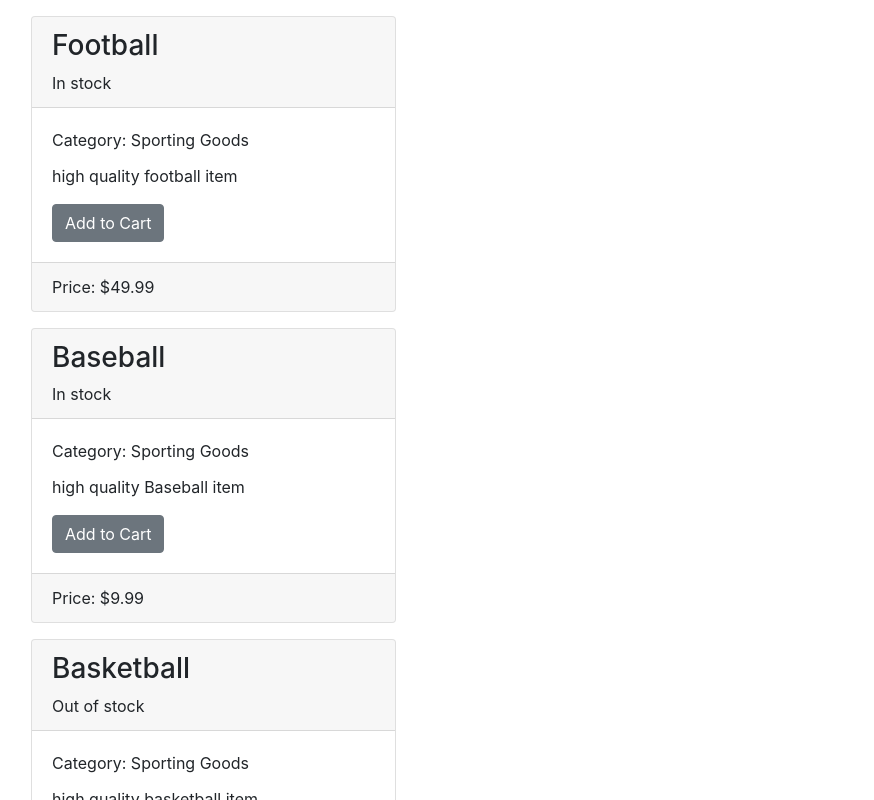
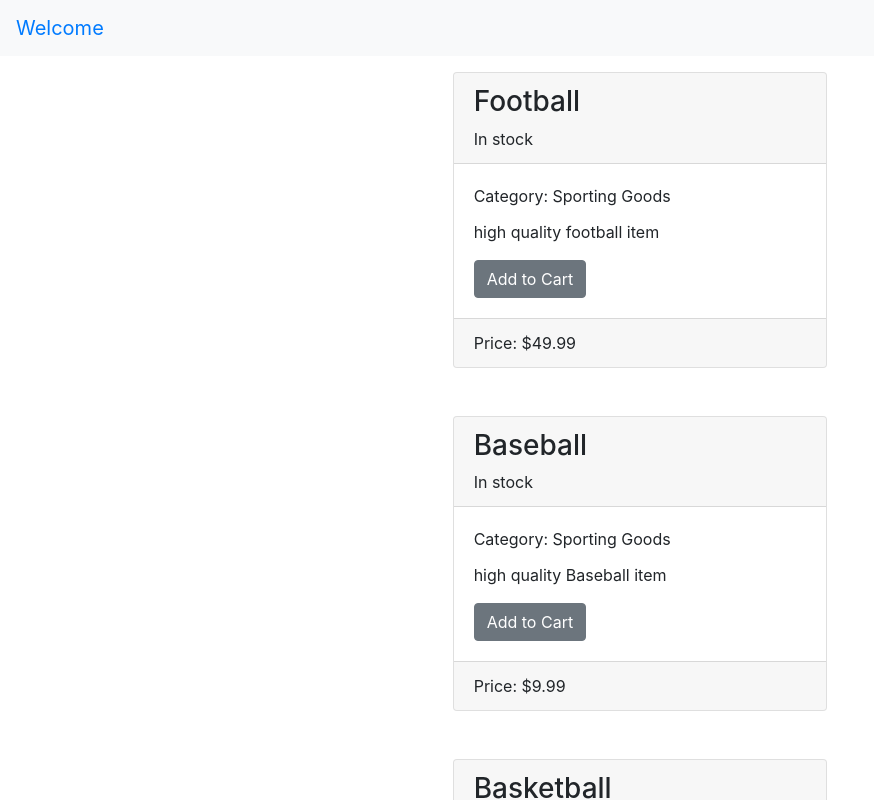
Before and after one commit to suraj32/training_app, a React (Create React App) app: page /dashboard in a window 1280 px wide. Shown: the top 800 px of the page, without its empty margins (0-874 px from the left). Built offline with nearby package versions, Linux system fonts and the light colour scheme.

Commit message:
Used user details in products container

```diff
--- a/package.json
+++ b/package.json
@@ -11,9 +11,11 @@
     "prop-types": "^15.7.2",
     "react": "^16.13.1",
     "react-dom": "^16.13.1",
+    "react-redux": "^7.2.1",
     "react-router-dom": "^5.2.0",
     "react-scripts": "3.4.2",
     "reactstrap": "^8.5.1",
+    "redux": "^4.0.5",
     "yup": "^0.29.3"
   },
   "scripts": {
--- /dev/null
+++ b/src/components/Layout/TopNav.js
@@ -0,0 +1,12 @@
+import React from 'react';
+import { Navbar, NavbarBrand } from 'reactstrap';
+
+const TopNav = (props) => {
+  return (
+    <Navbar color='light' expand='md'>
+      <NavbarBrand>Welcome {props.userDetails.full_name}</NavbarBrand>
+    </Navbar>
+  );
+};
+
+export default TopNav;
--- a/src/components/ProductList.js
+++ b/src/components/ProductList.js
@@ -1,13 +1,25 @@
 import React from "react";
 import products from "../productList";
 import ProductCard from "./ProductCard";
+import TopNav from "./Layout/TopNav";
+import { useSelector } from "react-redux";
+import { Row, Col } from "reactstrap";
 
-const productList = () => {
+const ProductList = (props) => {
+  const { userDetails } = useSelector(state => state);
+
   return (
-    <div className="col-4">
-      {products.map(product => <ProductCard product={product}/>)}
-    </div>
+    <>
+      <TopNav userDetails={userDetails}/>
+      {products.map((product) => (
+        <Row className="mb-3">
+          <Col md={{size: 4, offset: 4}}>
+            <ProductCard product={product}/>
+          </Col>
+        </Row>
+      ))}
+    </>
   );
 };
 
-export default productList;
+export default ProductList;
--- a/src/containers/LoginContainer.js
+++ b/src/containers/LoginContainer.js
@@ -7,12 +7,17 @@ import { loginDetailsReducer, initialState } from "../reducers/loginDetailsReduc
 import { LOGIN_REDUCER } from "../shared/actionConstants";
 import DashboardContainer from "./DashboardContainer";
 import {Redirect} from "react-router-dom";
+import { useSelector, useDispatch } from "react-redux";
 
 const LoginContainer = () => {
 
-  const [loginDetails, dispatch] = useReducer(loginDetailsReducer, initialState);
+  const dispatch = useDispatch();
+  const result = useSelector(state => state);
 
-  const { userDetails } = loginDetails;
+  // const [loginDetails, dispatch] = useReducer(loginDetailsReducer, initialState);
+
+  const { email, password, emailErrorText, passwordErrorText, userDetails  } = result;
+  const loginDetails = { email, password, emailErrorText, passwordErrorText  };
 
   let schema = yup.object().shape({
     email: yup.string().email().required(),
--- a/src/index.js
+++ b/src/index.js
@@ -5,10 +5,18 @@ import App from './App';
 import * as serviceWorker from './serviceWorker';
 import 'bootstrap/dist/css/bootstrap.min.css';
 import Routes from "./routes/Routes";
+import { createStore, combineReducers } from 'redux';
+import { loginDetailsReducer } from './reducers/loginDetailsReducer';
+import { Provider } from 'react-redux';
+import projectsReducer from './reducers/projectsReducer'
+
+const store = createStore(loginDetailsReducer);
 
 ReactDOM.render(
   <React.StrictMode>
-    <Routes />
+    <Provider store={store}>
+      <Routes />
+    </Provider>
   </React.StrictMode>,
   document.getElementById('root')
 );
--- /dev/null
+++ b/src/reducers/projectsReducer.js
@@ -0,0 +1,16 @@
+import { PROJECT_REDUCER } from "../shared/actionConstants";
+
+const initialState = {
+  projects: [],
+};
+
+const projectsReducer = (state = initialState, action) => {
+  switch (action.type) {
+    case PROJECT_REDUCER.SET_PROJECTS:
+      return { ...state, projects: action.value };
+    default:
+      return state;
+  }
+};
+
+export default projectsReducer;
```
Also changed, not shown: 1 other file (tests, documents, lock files or other folders).
